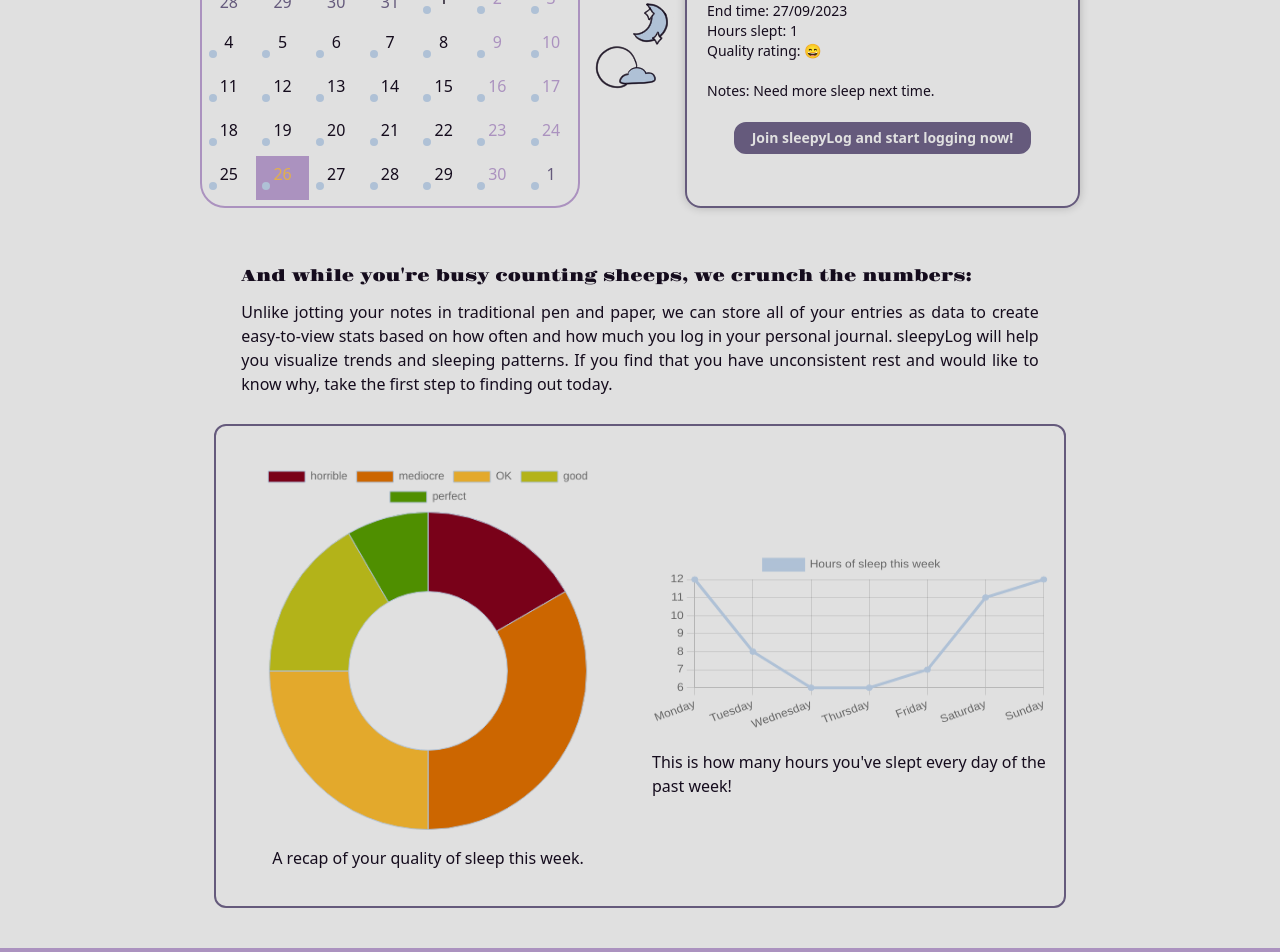
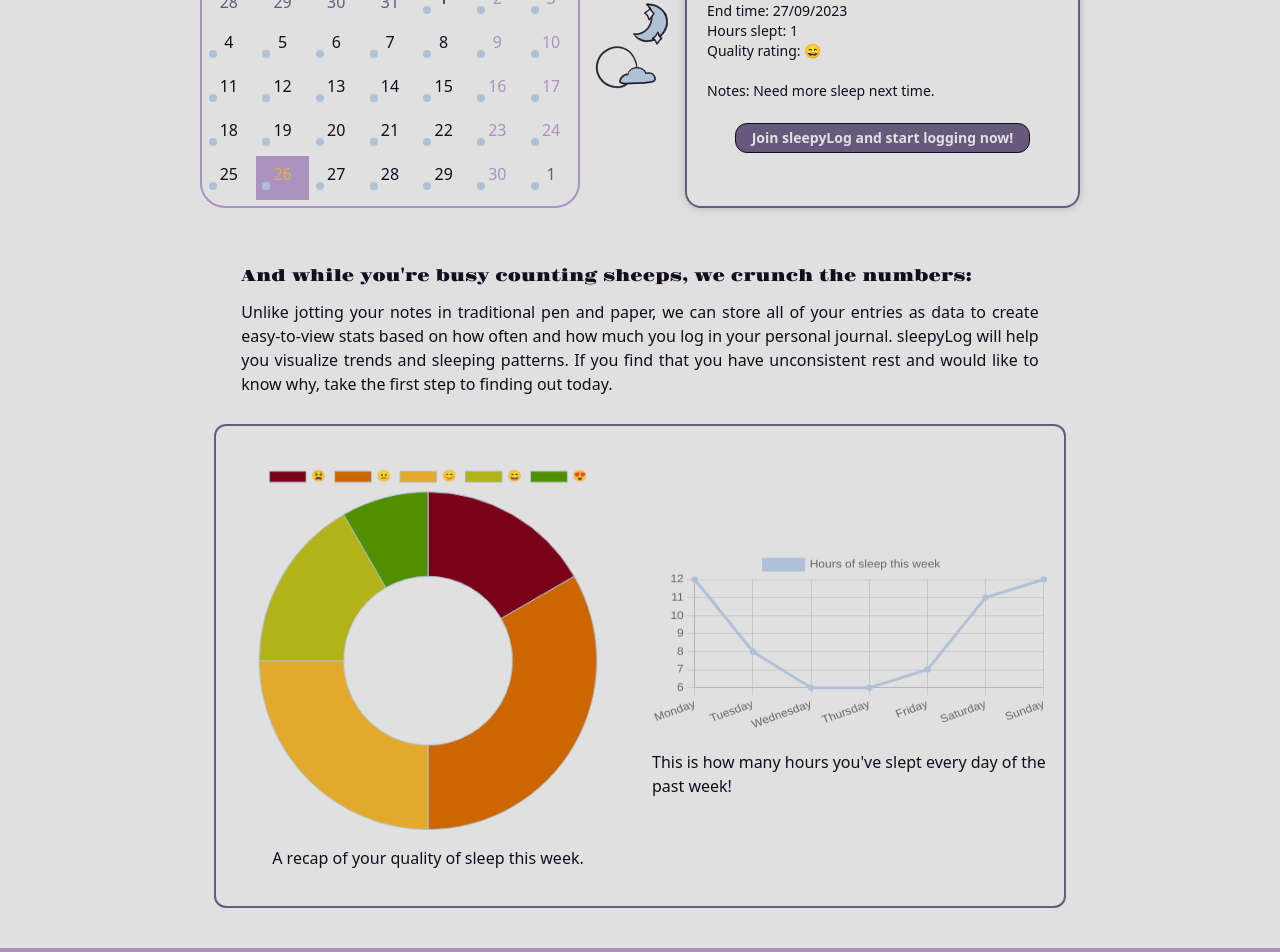
Before and after one commit to artem-ine/sleepylog, a React (Vite) app in the folder frontend/: page / in a window 1280 px wide. Shown: the part 460-1412 px from the top of the page. Built offline with nearby package versions, Linux system fonts and the light colour scheme.

Commit message:
sign up modal

```diff
--- a/frontend/src/components/Guest View/DummyCalendar.jsx
+++ b/frontend/src/components/Guest View/DummyCalendar.jsx
@@ -3,11 +3,22 @@ import Calendar from "react-calendar";
 import moment from "moment";
 import "react-datepicker/dist/react-datepicker.css";
 import lil_icons from "../../assets/images/lil_icons.png";
+import SignupForm from "../Signup Modal/SignupForm";
+import SignupModal from "../Signup Modal";
 
 function CalendarView() {
   const [selectedDate, setSelectedDate] = useState(new Date());
   const [clickedDate, setClickedDate] = useState(selectedDate);
   const [setSelectedDummyEntry] = useState(null);
+  const [signupModalIsOpen, setSignupModalIsOpen] = useState(false);
+
+  const openSignupModal = () => {
+    setSignupModalIsOpen(true);
+  };
+
+  const closeSignupModal = () => {
+    setSignupModalIsOpen(false);
+  };
 
   const startOfWeek = moment().startOf("month");
   const possibleRatings = ["😫", "😐", "😊", "😄", "😍"];
@@ -124,8 +135,8 @@ function CalendarView() {
             </ul>
             <div className="flex justify-center">
               <button
-                className="h-8 px-4 bg-secondary dark:bg-primary border-2 border-secondary dark:border-primary hover:border-accent font-bold text-white dark:text-black text-sm rounded-xl"
-                onClick={() => handleEditClick(null)}
+                className="bg-secondary dark:bg-primary text-white dark:text-black border border-black hover:border-accent hover:border-2 font-bold text-sm py-1 px-4 rounded-xl"
+                onClick={openSignupModal}
               >
                 Join sleepyLog and start logging now!
               </button>
@@ -133,6 +144,13 @@ function CalendarView() {
           </div>
         </div>
       </div>
+      <SignupModal
+        isOpen={signupModalIsOpen}
+        onRequestClose={closeSignupModal}
+        openSignupModal={closeSignupModal}
+      >
+        <SignupForm onSignupSuccess={closeSignupModal} />
+      </SignupModal>
     </>
   );
 }
--- a/frontend/src/components/Guest View/DummyChart.jsx
+++ b/frontend/src/components/Guest View/DummyChart.jsx
@@ -42,7 +42,7 @@ function DummyChart() {
   );
 
   function getRandomDoughnutData() {
-    const labelsPie = ["horrible", "mediocre", "OK", "good", "perfect"];
+    const labelsPie = ["😫", "😐", "😊", "😄", "😍"];
     return {
       labels: labelsPie,
       datasets: [
@@ -57,8 +57,6 @@ function DummyChart() {
           ],
           borderColor: "#AFC1D6",
           borderWidth: 1,
-          hoverBackgroundColor: "rgba(75,192,192,0.4)",
-          hoverBorderColor: "rgba(75,192,192,1)",
           data: labelsPie.map(() =>
             faker.datatype.float({ min: 1, max: 5, precision: 1 })
           ),
--- a/frontend/src/components/Navbar.jsx
+++ b/frontend/src/components/Navbar.jsx
@@ -127,7 +127,7 @@ function Navbar() {
       <SignupModal
         isOpen={signupModalIsOpen}
         onRequestClose={closeSignupModal}
-        openSignupModal={closeLoginModal}
+        openSignupModal={closeSignupModal}
       >
         <SignupForm onSignupSuccess={closeSignupModal} />
       </SignupModal>
```
